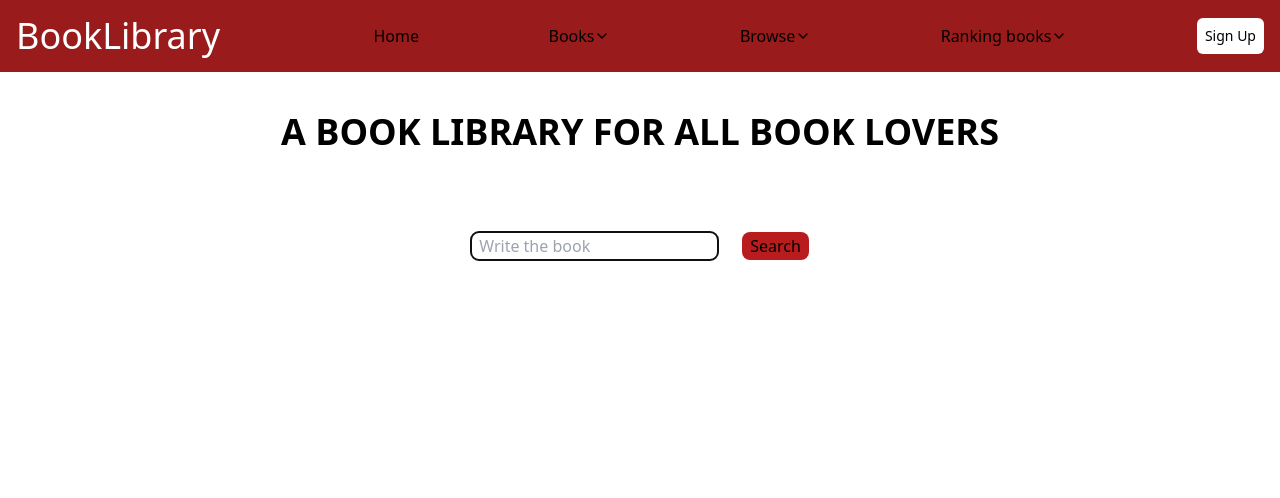
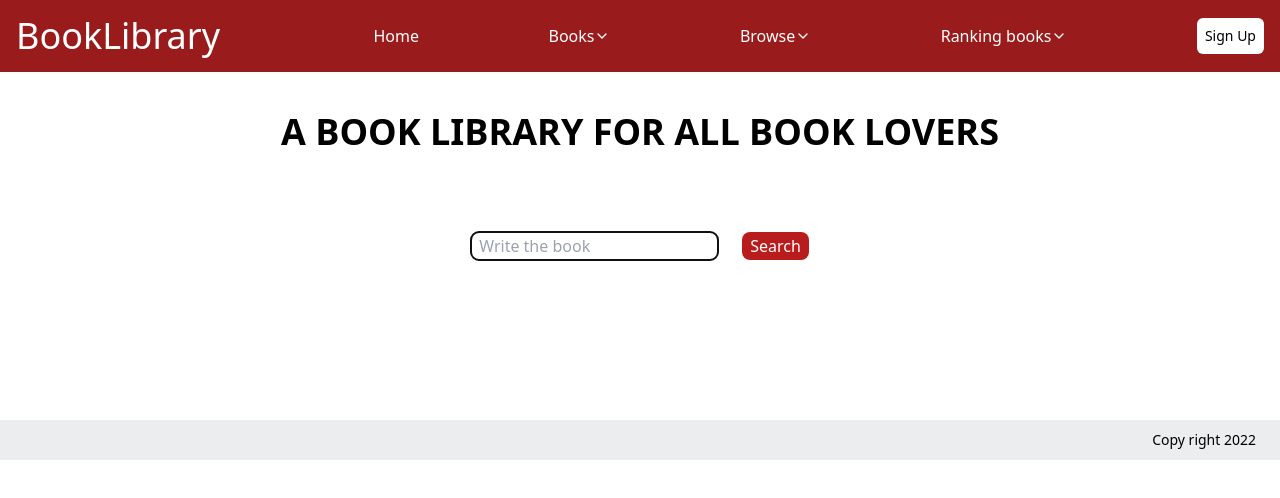
Before and after one commit to sebasarias88/09-API-books, a React (Create React App) app: page / in a window 1280 px wide. Shown: the top 498 px of the page. Built offline with nearby package versions, Linux system fonts and the light colour scheme.

Commit message:
Created new text color

```diff
--- /dev/null
+++ b/src/components/Footer.jsx
@@ -0,0 +1,10 @@
+export default function Footer(){
+
+    return(
+        <div className="flex justify-end bg-gray-400/20 h-10 items-center">
+            <p className="text-sm mr-6">
+                Copy right 2022
+            </p>
+        </div>
+    )
+}
--- a/src/components/Form.jsx
+++ b/src/components/Form.jsx
@@ -4,6 +4,7 @@ import {useDispatch, useSelector} from "react-redux";
 import {addBook} from "../store/slices/books/booksSlice";
 import {Link} from "react-router-dom";
 import Header from "./Header";
+import Footer from "./Footer";
 
 export default function Form() {
 
@@ -55,7 +56,7 @@ export default function Form() {
     }
 
     return (
-        <div className="">
+        <div>
             <Header/>
             <div className="flex flex-col items-center">
                 <h1 className="mt-10 font-black text-4xl">
@@ -71,7 +72,7 @@ export default function Form() {
                         onChange={inputChange}
                     />
                     <button
-                        className="bg-red-700 px-2 rounded-lg p-0.5"
+                        className="bg-red-700 px-2 rounded-lg p-0.5 text-white"
                         type="submit"
                     >Search
                     </button>
@@ -115,6 +116,8 @@ export default function Form() {
                     </div>
                 ))}
             </div>
+            <Footer/>
         </div>
+
     )
 }
--- a/src/components/Header.jsx
+++ b/src/components/Header.jsx
@@ -9,16 +9,16 @@ export default function Header(){
                 <p className="text-4xl text-white">
                     BookLibrary
                 </p>
-                <p className="cursor-pointer hover:text-white ml-6">
+                <p className="cursor-pointer text-white ml-6">
                     <Link to={'/'}> Home</Link>
                 </p>
-                <p className="flex items-center cursor-pointer hover:text-white">
+                <p className="flex items-center cursor-pointer text-white">
                     Books<FiChevronDown/>
                 </p>
-                <p className="flex items-center cursor-pointer hover:text-white">
+                <p className="flex items-center cursor-pointer text-white">
                     Browse<FiChevronDown/>
                 </p>
-                <p className="flex items-center cursor-pointer hover:text-white">
+                <p className="flex items-center cursor-pointer text-white">
                     Ranking books<FiChevronDown/>
                 </p>
                 <button className="bg-white p-2 rounded-md text-sm hover:bg-gray-200">
--- a/src/pages/Book.jsx
+++ b/src/pages/Book.jsx
@@ -5,6 +5,7 @@ import Header from "../components/Header";
 import Redes from "../components/Redes";
 import MenuFinal from "../components/MenuFinal";
 import {useState} from "react";
+import Footer from "../components/Footer";
 
 export default function Book() {
     const {bookId} = useParams()
@@ -92,6 +93,7 @@ export default function Book() {
                 <Redes/>
             </div>
             <MenuFinal newBook={newBook[0]}/>
+            <Footer/>
         </div>
     )
 }
```
Also changed, not shown: 1 other file (tests, documents, lock files or other folders).
